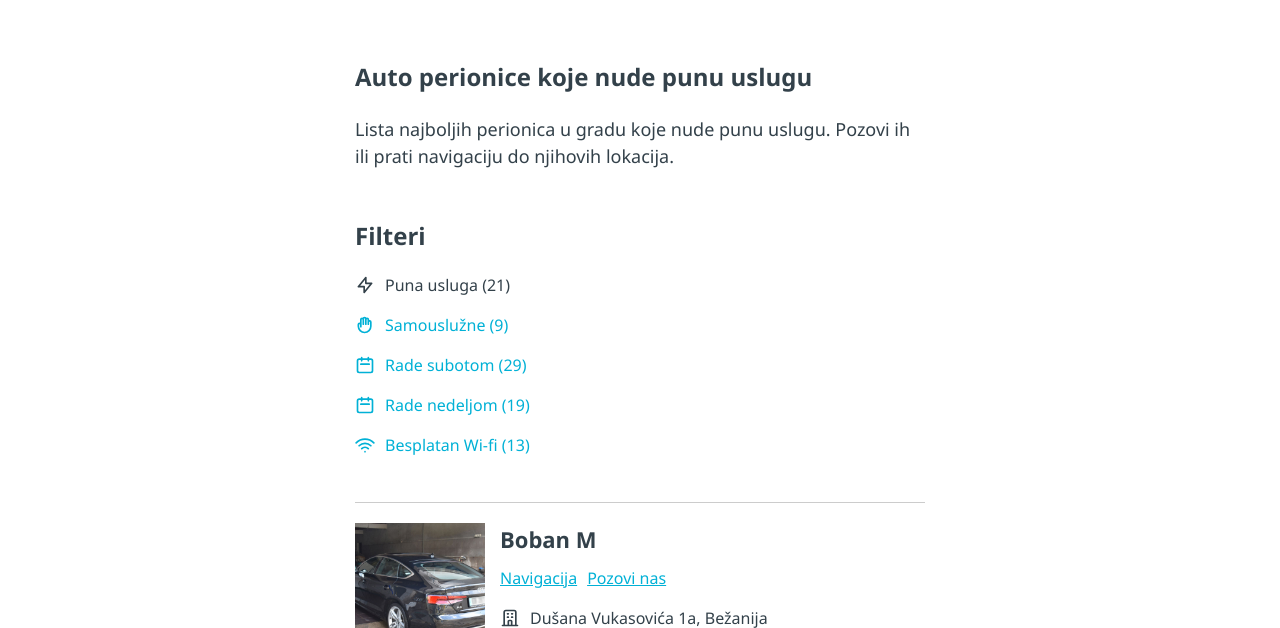
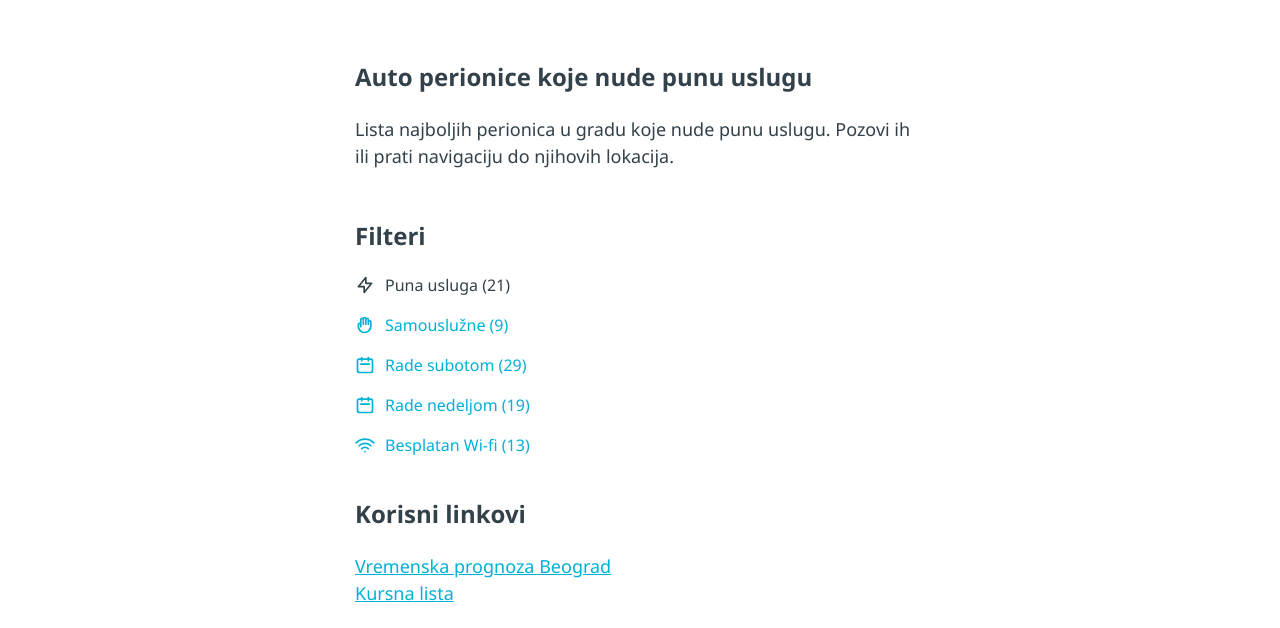
Before and after one commit to pantelija/rcw, a plain HTML site: page puna-usluga.html in a window 1280 px wide. Shown: the part 85-713 px from the top of the page. Drawn offline with Linux system fonts and the light colour scheme.

Commit message:
prognoza i kursna

```diff
--- a/puna-usluga.html
+++ b/puna-usluga.html
@@ -76,7 +76,16 @@
 		<a class="pill" href="besplatan-wifi.html"><svg xmlns="http://www.w3.org/2000/svg" fill="none" viewBox="0 0 24 24" stroke="currentColor"><path stroke-linecap="round" stroke-linejoin="round" stroke-width="2" d="M8.111 16.404a5.5 5.5 0 017.778 0M12 20h.01m-7.08-7.071c3.904-3.905 10.236-3.905 14.141 0M1.394 9.393c5.857-5.857 15.355-5.857 21.213 0"/></svg> Besplatan Wi-fi (13)</a>
 
 		</div>
+		<br>
+
+					<h2>Korisni linkovi</h2>
+
+			<a href="https://www.011info.com/vremenska-prognoza">Vremenska prognoza Beograd</a>
 			<br>
+			<a href="https://www.011info.com/kursna-lista">Kursna lista</a>
+			<br><br>
+
+
 		<div class="spa-wrapper">
 			<div class="spa-imageswr">
 				<a href="https://www.google.com/maps/dir//BOBAN+M+Du%C5%A1ana+Vukasovi%C4%87a+1a/@44.8041193,20.3378494,13z/data=!4m8!4m7!1m0!1m5!1m1!1s0x475a6f6daca23c8f:0x6584f4b4f7f3166b!2m2!1d20.3728687!2d44.8040638?hl=sr" target="_blank" rel="noopener"><img src="img/boban-m.jpg" height="130" alt="#" /></a>
```
Also changed, not shown: autoperionice.html (+9 -0 lines), besplatan-wifi.html (+5 -0 lines), nedelja.html (+7 -0 lines), samousluzne-autoperionice.html (+5 -0 lines), subota.html (+8 -0 lines).
